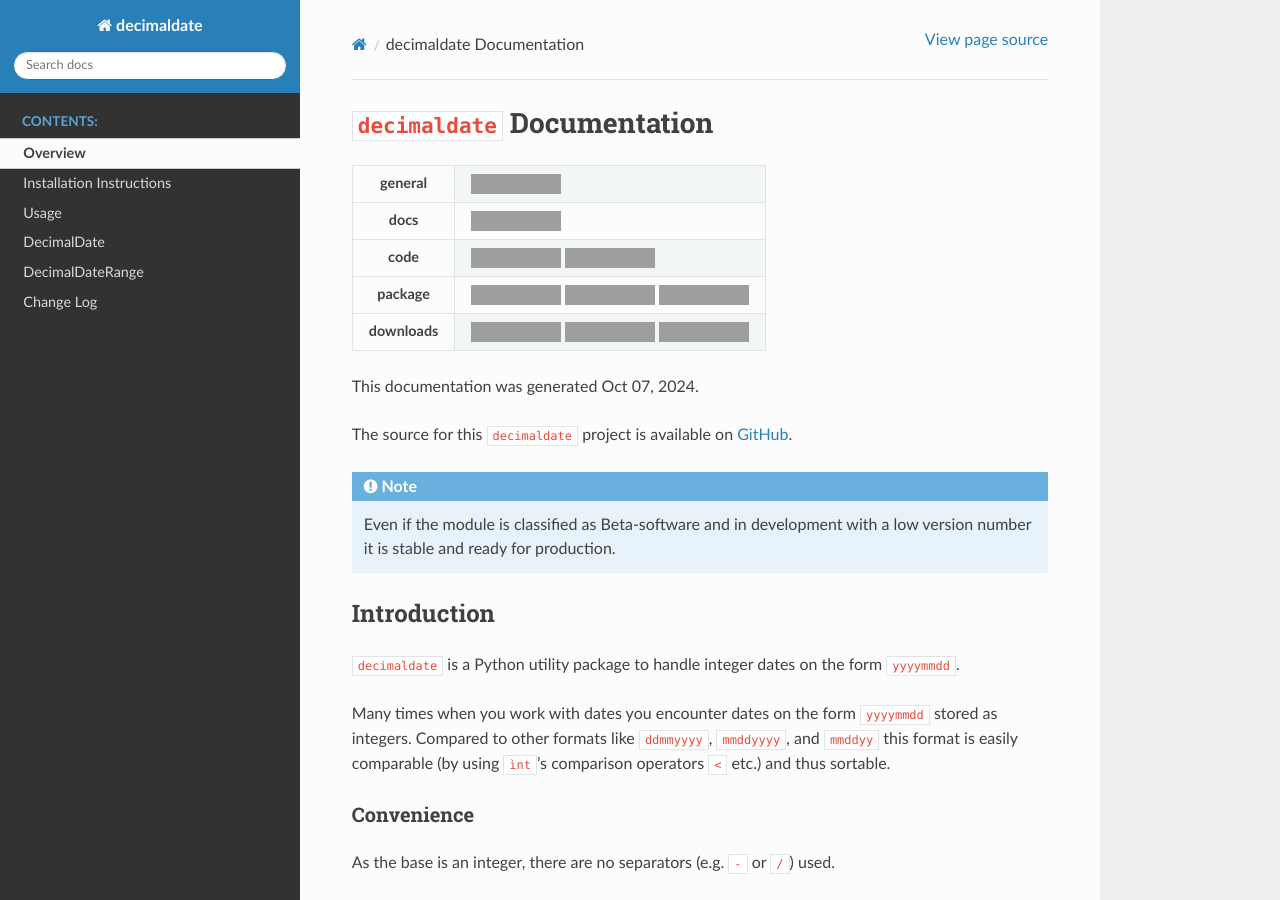
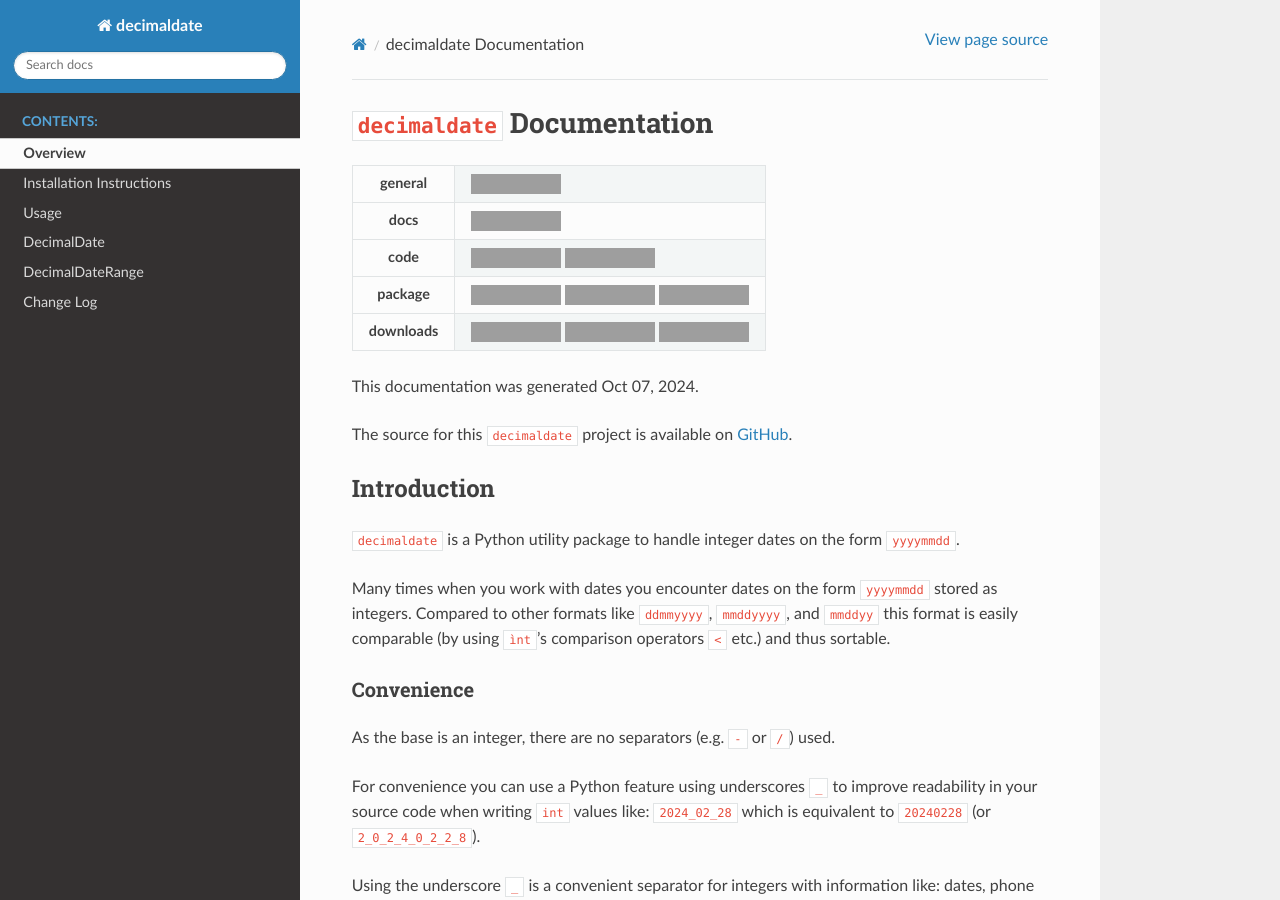
Before and after one commit to TorbenJakobsen/decimaldate, a Sphinx documentation site: the page built from docs/source/index.rst, in a window 1280 px wide and 900 px high, cut to the strip 0-900 px from the top of the window. Built offline with Sphinx 7.4.7 and the Read the Docs theme 2.0.0, drawn with Linux system fonts in a browser that asks for light colours; grey boxes are pictures that could not be loaded.

Commit message:
update doc

```diff
--- a/README.rst
+++ b/README.rst
@@ -81,9 +81,6 @@
 =========
 
 Python decimal date utility to handle integer dates on the form ``yyyymmdd``.
-
-Even if the module is classified as Beta-software and in development
-with a low version number it is stable and ready for production.
 
 Creation
 --------
--- a/README_pypi.rst
+++ b/README_pypi.rst
@@ -67,9 +67,6 @@ A Python class to handle decimal dates on the form ``yyyymmdd``.
 
 Python decimal date utility to handle integer dates on the form ``yyyymmdd``.
 
-Even if the module is classified as Beta-software and in development
-with a low version number it is stable and ready for production.
-
 =================
   Main Features
 =================
--- a/docs/source/index.rst
+++ b/docs/source/index.rst
@@ -75,11 +75,6 @@
 This documentation was generated |today|.
 
 The source for this ``decimaldate`` project is available on `GitHub <https://github.com/TorbenJakobsen/decimaldate>`_.
-
-.. note::
-
-   Even if the module is classified as Beta-software and in development
-   with a low version number it is stable and ready for production.
 
 ================
   Introduction
```
